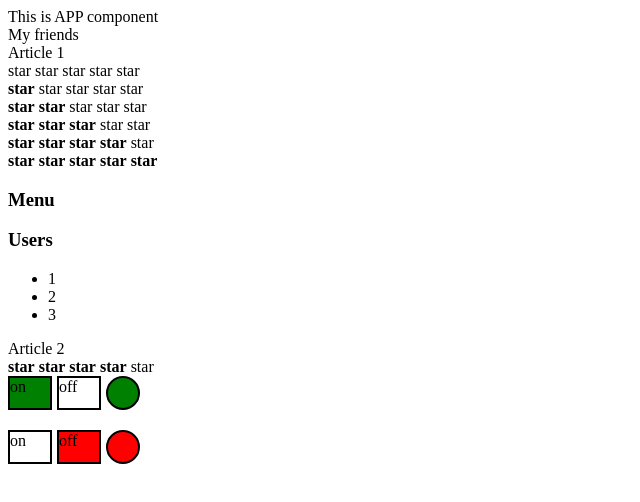
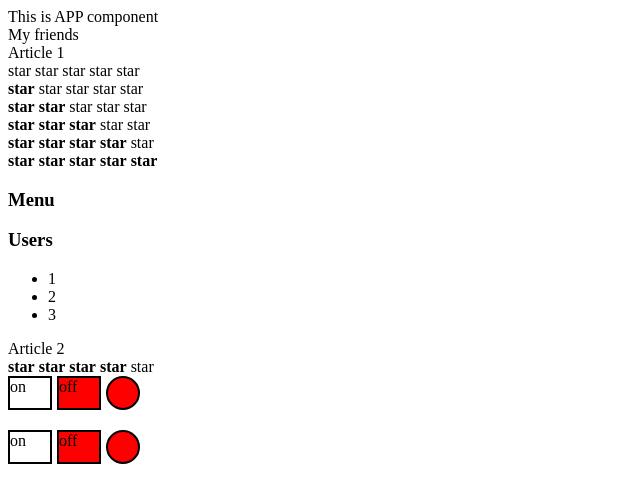
Before and after one commit to igor-minaev/react-kabzda-kak-podrobno, a React (Vite) app: page / in a window 1280 px wide. Shown: the top 502 px of the page, without its empty margins (0-640 px from the left). Built offline with nearby package versions, Linux system fonts and the light colour scheme.

Commit message:
start lesson 6

```diff
--- a/src/App.tsx
+++ b/src/App.tsx
@@ -3,13 +3,6 @@ import Accordion from "./components/Accordion/Accordion.tsx";
 import {Rating} from "./components/Rating/Rating.tsx";
 import OnOff from "./components/onOff/OnOff.tsx";
 
-// function hello() {
-//     // eslint-disable-next-line no-debugger
-//     debugger
-//     alert("hello Im Igor")
-// }
-
-// hello()
 
 function App() {
     console.log("App rendered")
@@ -28,8 +21,10 @@ function App() {
             <Accordion titleValue="Users" collapsed={false}/>
             Article 2
             <Rating value={4}/>
-            <OnOff on={true}/>
-            <OnOff on={false}/>
+            {/*<OnOff on={true}/>*/}
+            {/*<OnOff on={false}/>*/}
+            <OnOff/>
+            <OnOff/>
         </div>
     )
 }
--- a/src/components/onOff/OnOff.tsx
+++ b/src/components/onOff/OnOff.tsx
@@ -1,7 +1,10 @@
+import {useState} from "react";
+
 type OnOffPropsType = {
-    on: boolean
+    // on: boolean
 }
-export const OnOff = ({on}: OnOffPropsType) => {
+export const OnOff = (props: OnOffPropsType) => {
+    const [on, setOn] = useState(false)
     const onStyle = {
         display: "inline-block",
         width: "40px",
@@ -27,11 +30,54 @@ export const OnOff = ({on}: OnOffPropsType) => {
 
     return (
         <div style={{display: "flex", alignItems: "center", gap: "5px", marginBottom: "20px"}}>
-            <span style={onStyle}>on</span>
-            <span style={offStyle}>off</span>
+            <span style={onStyle} onClick={() =>
+                setOn(true)}>on</span>
+            <span style={offStyle} onClick={() =>
+                setOn(false)
+            }>off</span>
             <span style={lightStyle}></span>
         </div>
     );
 };
 
 export default OnOff;
+
+
+//
+// type OnOffPropsType = {
+//     on: boolean
+// }
+// export const OnOff = ({on}: OnOffPropsType) => {
+//     const onStyle = {
+//         display: "inline-block",
+//         width: "40px",
+//         height: "30px",
+//         backgroundColor: on ? "green" : "white",
+//         border: "2px solid black",
+//     }
+//     const offStyle = {
+//         display: "inline-block",
+//         width: "40px",
+//         height: "30px",
+//         backgroundColor: !on ? "red" : "white",
+//         border: "2px solid black"
+//     }
+//     const lightStyle = {
+//         display: "inline-block",
+//         width: "30px",
+//         height: "30px",
+//         backgroundColor: on ? "green" : "red",
+//         borderRadius: "50%",
+//         border: "2px solid black"
+//     }
+//
+//     return (
+//         <div style={{display: "flex", alignItems: "center", gap: "5px", marginBottom: "20px"}}>
+//             <span style={onStyle}>on</span>
+//             <span style={offStyle}>off</span>
+//             <span style={lightStyle}></span>
+//         </div>
+//     );
+// };
+//
+// export default OnOff;
```
